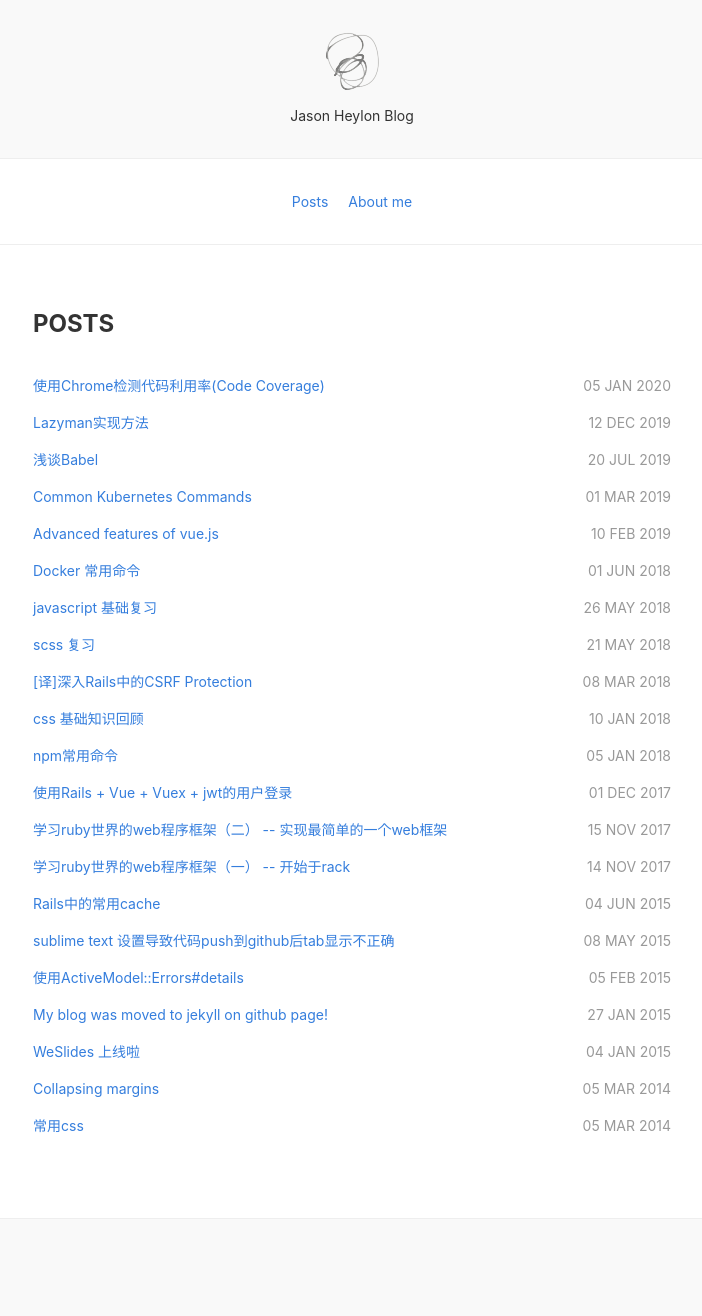
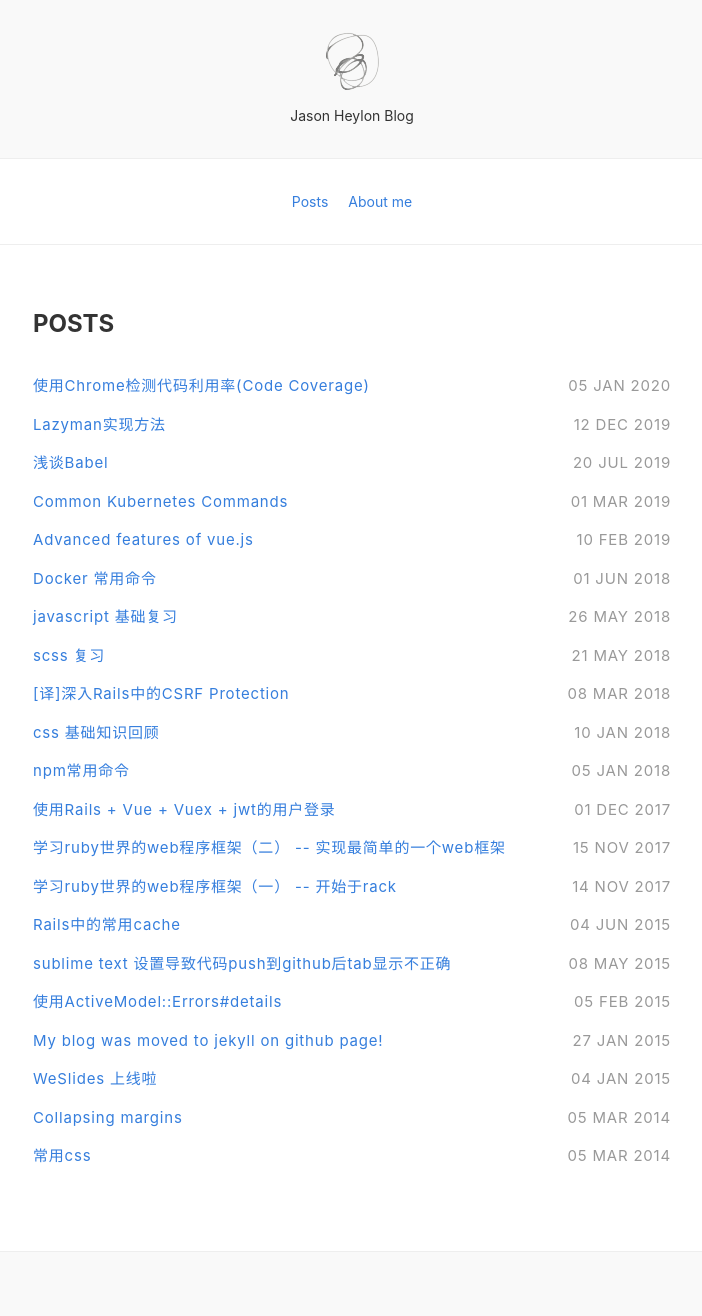
Before and after one commit to JasonHeylon/jasonheylon.github.io, a Jekyll site: the page built from index.html, in a window 1280 px wide. Shown: the whole page, without its empty margins (288-990 px from the left). Built offline with Jekyll 4.4.1, drawn with Linux system fonts in a browser that asks for light colours; before the commit the page ends 1283 px from its top, so only the background shows below that.

Commit message:
:lipstick: UI improvement

```diff
--- a/stylesheets/style.css
+++ b/stylesheets/style.css
@@ -36,3 +36,28 @@
 .click-transparent {
   pointer-events: none;
 }
+
+/* custom */
+
+body {
+  font-family: Helvetica, Arial, "PingFang SC", "Noto Sans", Roboto, "Microsoft Yahei", sans-serif;
+}
+.markdown-body {
+  letter-spacing: 0.8px;
+  font-size: 15px;
+}
+
+.markdown-body h1 {
+  text-align: center;;
+}
+
+.markdown-body h2 {
+  border-bottom: 1px solid #eee;
+  padding-bottom: 10px;
+}
+
+.markdown-body img {
+  display: block;
+  max-width: 100%;
+  margin: auto;
+}
```
